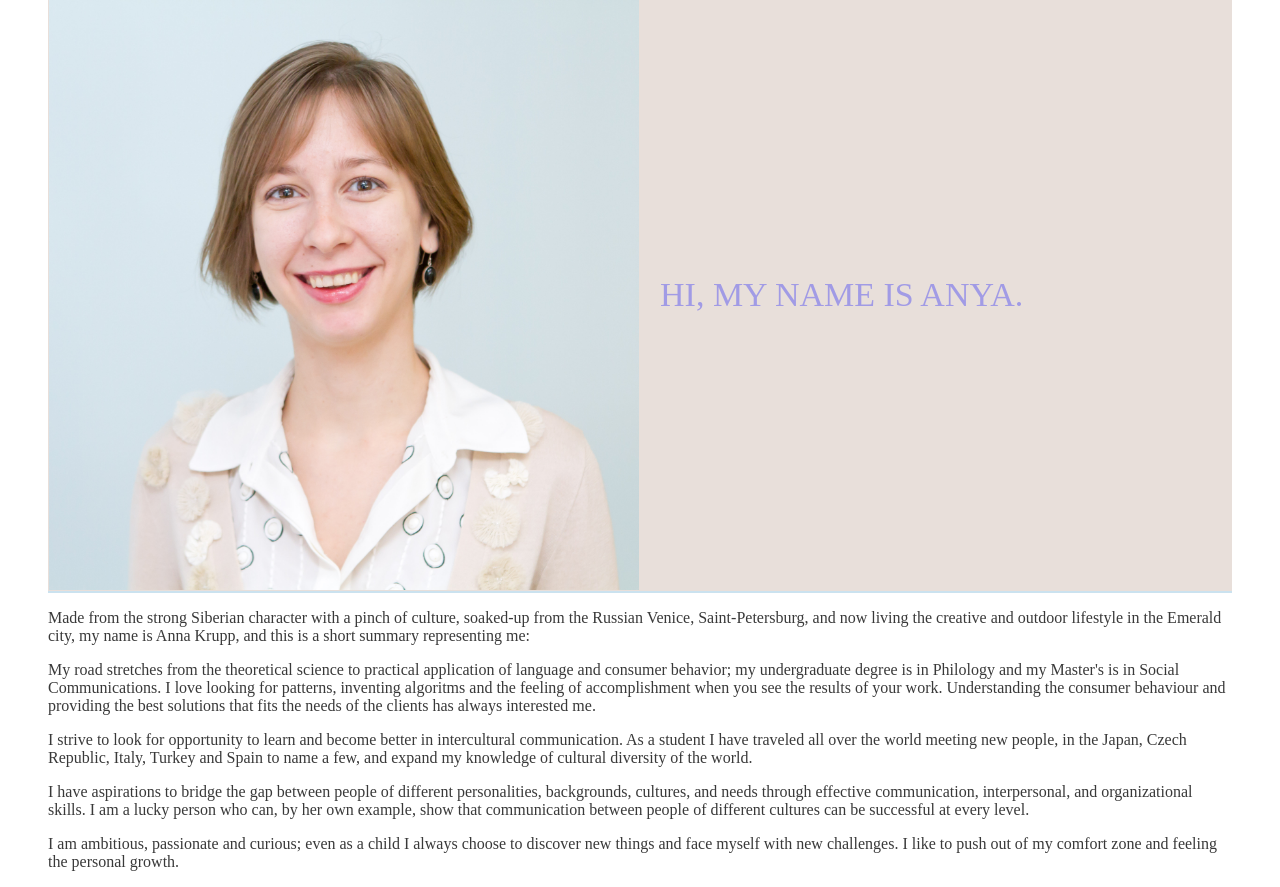
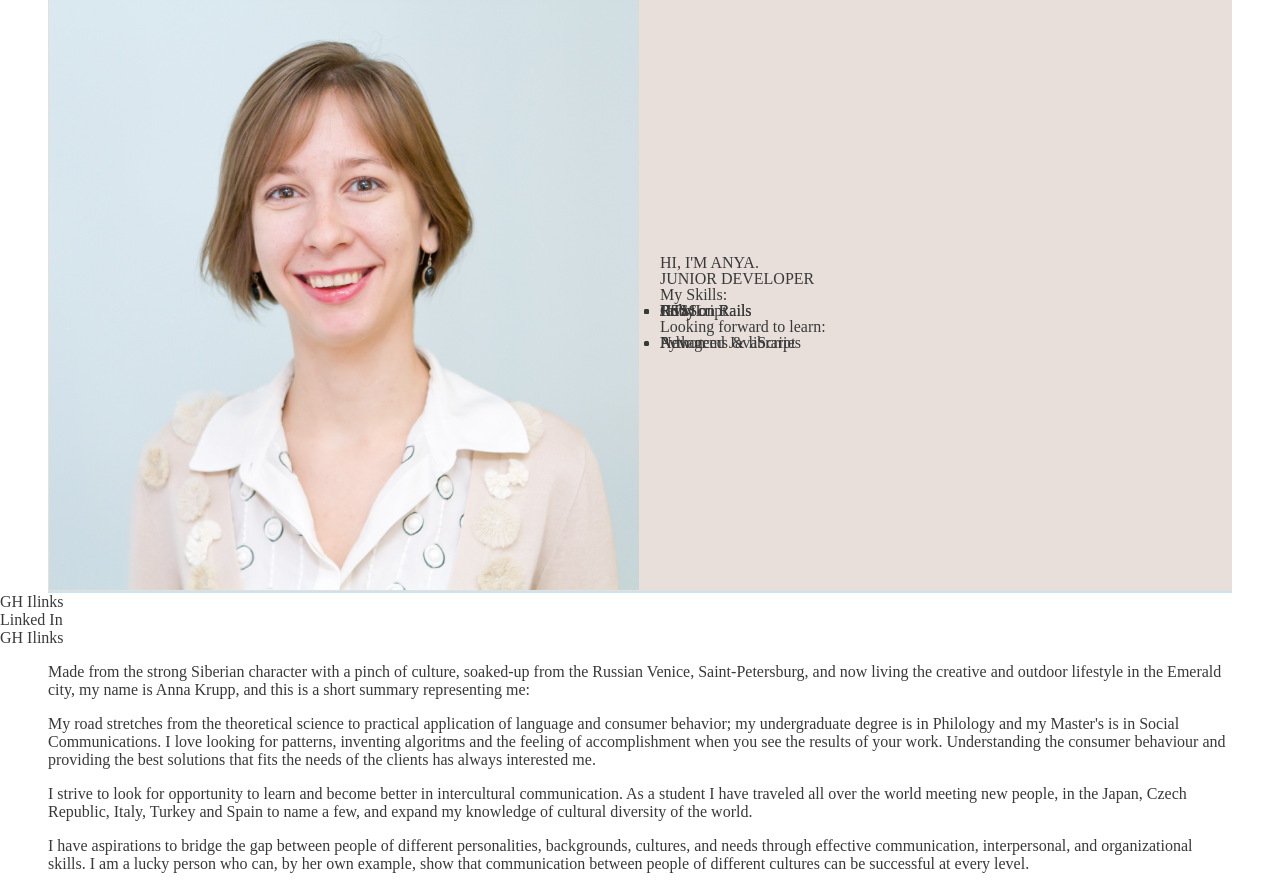
Before and after one commit to cherchezlafemme/cherchezlafemme-portfolio, a Django app: page / in a window 1280 px wide. Shown: the part 103-990 px from the top of the page. Run offline with Django 3.2, Linux system fonts and the light colour scheme.

Commit message:
Can not figure out right side content of the table on index page. Commit in order to move on to the mext feature

```diff
--- a/collection/static/css/style.css
+++ b/collection/static/css/style.css
@@ -24,6 +24,14 @@ footer {
     color: #5584b1;
     text-align: center;
     font-size: 14px;
+}
+
+p.words {
+    word-wrap: normal;
+}
+
+p.letters {
+    word-wrap: break-word;
 }
 
 ul, li, footer {
@@ -151,7 +159,7 @@ table {
 
 td {
     border-spacing: 0;
-
+    text-align: top;
     width: 50%;
 }
 
@@ -163,8 +171,19 @@ td {
     padding: 20px;
 }
 
-#right-side-hello-content {
-    color: blue;
+/*ISSUES WITH THIS PART*/
+/*#right-side-hello-content {
+    color: #254e7b;
     opacity: 0.3;
-    font-size: 34px;
+    font-size: 40px;
+    width: 100%;
+    height: 100%;
+    overflow: scroll;
+    word-wrap: break-word;
+    }
+*/
+/*.line-p {
+    display: block;
+    white-space: normal;
 }
+*/
--- a/collection/templates/index.html
+++ b/collection/templates/index.html
@@ -8,10 +8,34 @@
 			<img id='profile-pic' src='/static/images/anna-krupp.jpg' alt='anna-krupp-profile-pic'>
 		</td>
 		<td id='right-side-hello'>
-				<div id='right-side-hello-content'> HI, MY NAME IS ANYA.</div>
+				<div id='right-side-hello-content'>
+					<p class='line-p'>HI, I'M ANYA.</p>
+					<p class='line-p'>JUNIOR DEVELOPER</p>
+					<p class='line-p'>My Skills:</p>
+					<ul>
+						<li>Ruby on Rails</li><br/>
+						<li>HTML</li>
+						<li>CSS</li>
+						<li>JavaScript</li>
+						<li>Ruby on Rails</li>
+					</ul>
+					<p>Looking forward to learn:</p>
+					<ul>
+						<li>Python</li>
+						<li>Advanced JavaScript</li>
+						<li>New gems & libraries</li>
+					</ul>
+				</div>
 		</td>
 	</tr>
 	</table>
 </div>
+<div id='links-to-media'>
+	<ul>
+		<li>GH Ilinks</li>
+		<li>Linked In</li>
+		<li>GH Ilinks</li>
+	</ul>
+</div>
 {% include '_about.html' %}
 {% endblock %}
```
Also changed, not shown: collection/static/images/intro.png (added).
